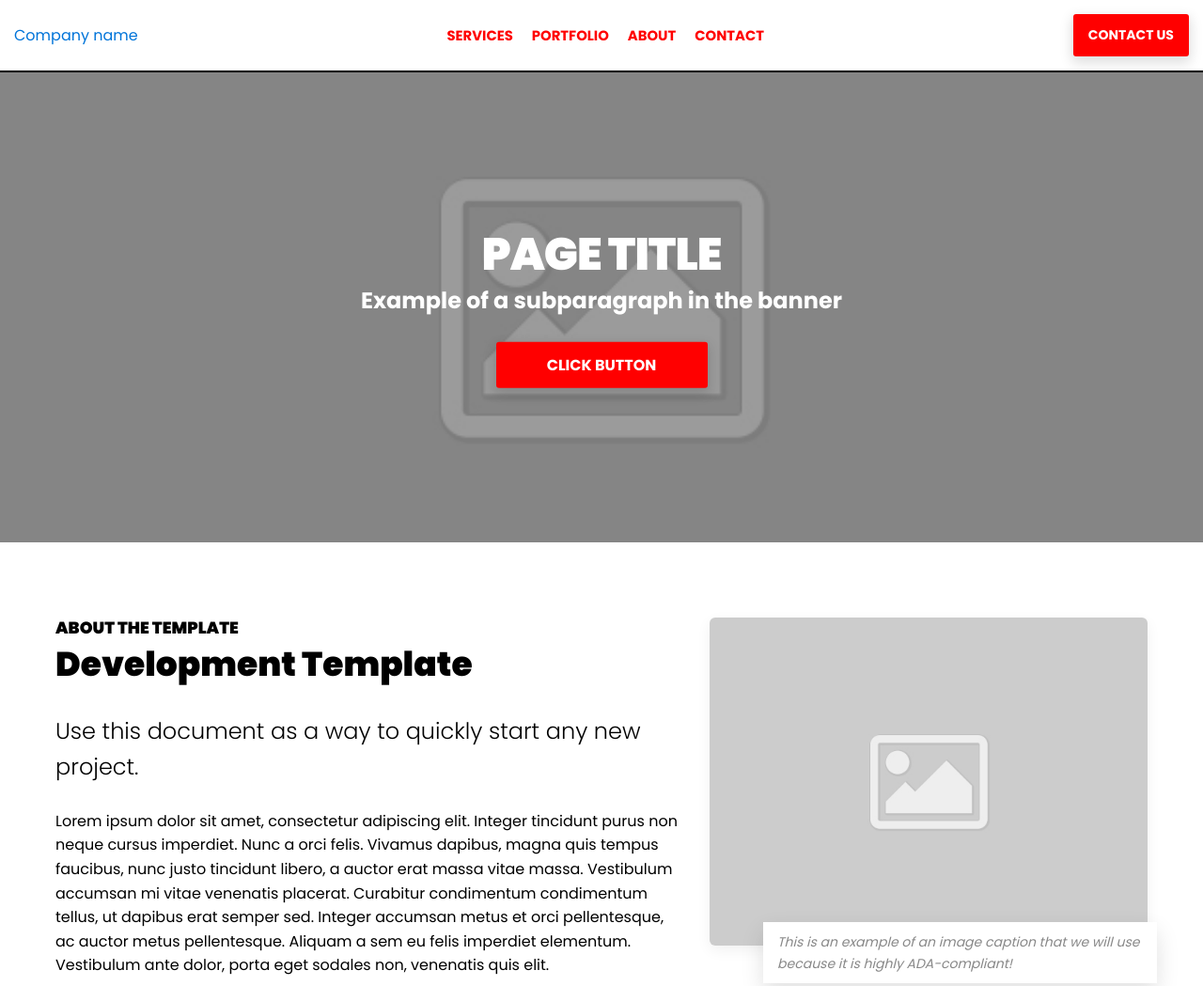
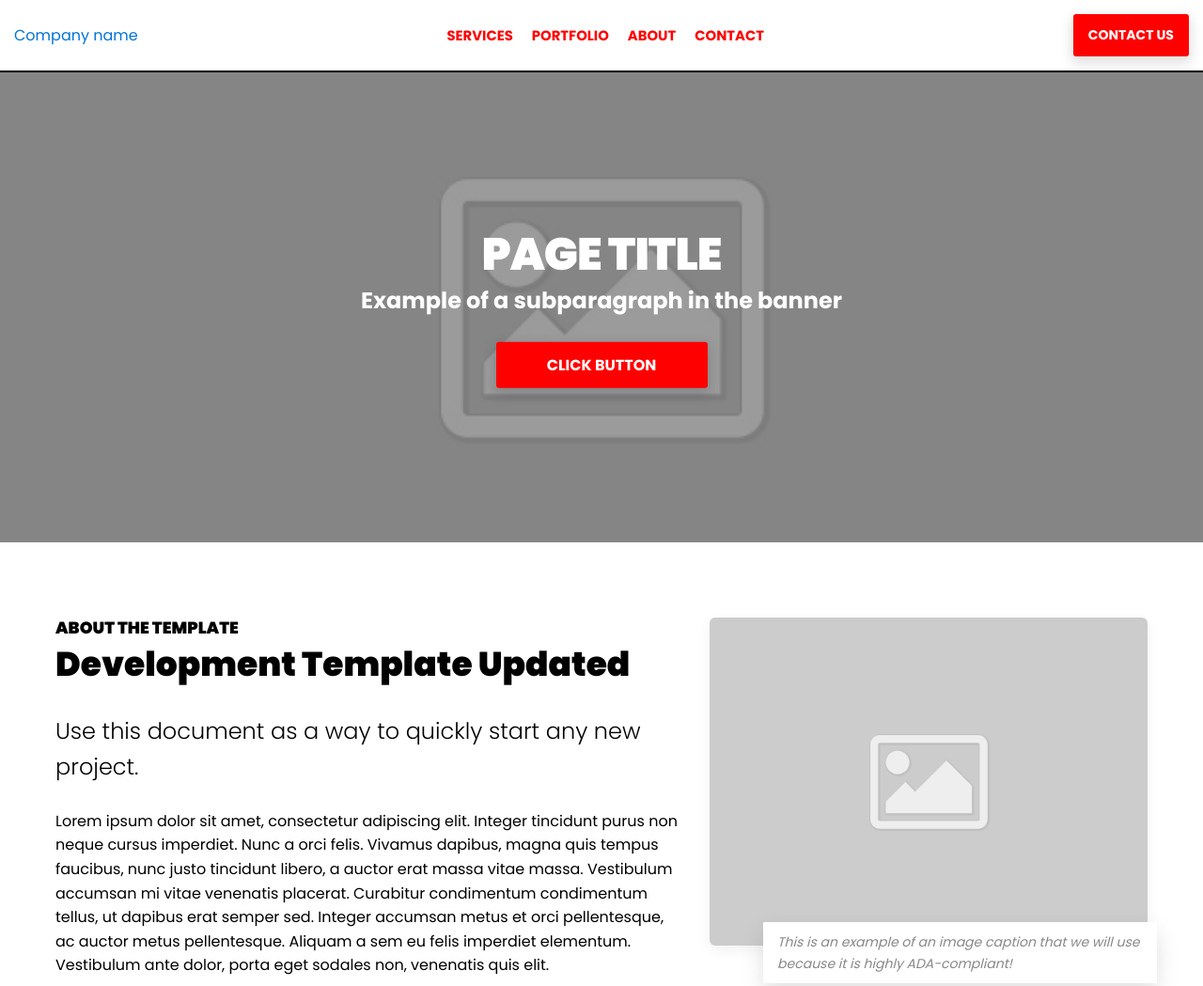
Before and after one commit to iDavemay/wowclassicnews, a website: page app/index.html in a window 1280 px wide. Shown: the top 1049 px of the page at 94% size. Drawn offline with nearby package versions, Linux system fonts and the light colour scheme; files whose address does not match are found by name.

Commit message:
title updated

```diff
--- a/app/index.html
+++ b/app/index.html
@@ -78,7 +78,7 @@
 			<div class="grid">
 				<div class="grid__column grid__column--12 grid__column--7--md">
 					<h5 class="preheadline alpha">About the Template</h5>
-					<h2 class="">Development Template</h2>
+					<h2 class="">Development Template Updated</h2>
 
 					<p class="lead">Use this document as a way to quickly start any new project.</p>
 					<p>Lorem ipsum dolor sit amet, consectetur adipiscing elit. Integer tincidunt purus non neque cursus imperdiet. Nunc a orci felis. Vivamus dapibus, magna quis tempus faucibus, nunc justo tincidunt libero, a auctor erat massa vitae massa. Vestibulum accumsan mi vitae venenatis placerat. Curabitur condimentum condimentum tellus, ut dapibus erat semper sed. Integer accumsan metus et orci pellentesque, ac auctor metus pellentesque. Aliquam a sem eu felis imperdiet elementum. Vestibulum ante dolor, porta eget sodales non, venenatis quis elit.</p>
```
